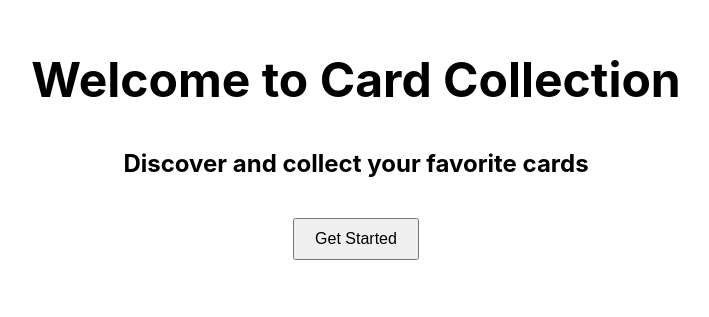
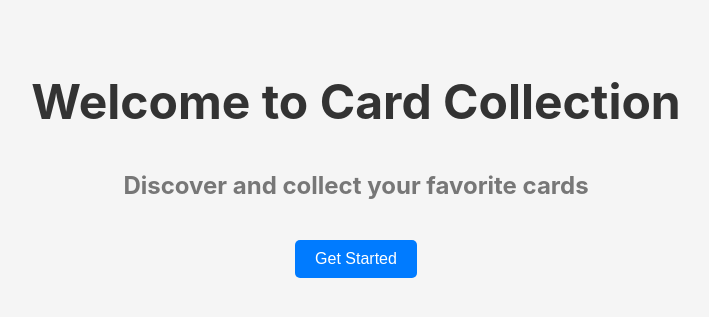
Before and after one commit to AnthonyMillerGit/ccg-collection, a React (Create React App) app in the folder front-end/: page / in a window 1280 px wide. Shown: the part 261-578 px from the top of the page, without its empty margins (284-993 px from the left). Built offline with nearby package versions, Linux system fonts and the light colour scheme.

Commit message:
add init style for landingpage and create searchform skeleton

```diff
--- a/front-end/package.json
+++ b/front-end/package.json
@@ -9,6 +9,7 @@
     "axios": "^1.7.2",
     "react": "^18.3.1",
     "react-dom": "^18.3.1",
+    "react-router-dom": "^6.23.1",
     "react-scripts": "^5.0.1",
     "styled-components": "^6.1.11",
     "web-vitals": "^2.1.4"
--- a/front-end/src/App.js
+++ b/front-end/src/App.js
@@ -2,18 +2,16 @@
 import React, { useEffect, useState } from 'react';
 import './App.css';
 import Card from './components/Card';
-import LandingPage from './components/LandingPage';
-import { fetchCards } from './api';
+import SearchForm from './components/SearchForm';
+import { fetchCards, searchCards } from './api';
 import GlobalStyle from './styles/globalStyles';
 
 function App() {
   const [cards, setCards] = useState([]);
   const [page, setPage] = useState(1);
   const [pageSize] = useState(20);
-  const [showLanding, setShowLanding] = useState(true);
 
   useEffect(() => {
-    if (!showLanding) {
     const getCards = async () => {
       try {
         const data = await fetchCards(page, pageSize);
@@ -24,31 +22,32 @@ function App() {
     };
 
     getCards();
-    }
-  }, [page, pageSize, showLanding]);
+  }, [page, pageSize]);
 
   const handleNextPage = () => {
-    setPage(prevPage => prevPage + 1);
+    setPage((prevPage) => prevPage + 1);
   };
 
   const handlePreviousPage = () => {
-    setPage(prevPage => (prevPage > 1 ? prevPage - 1 : 1));
+    setPage((prevPage) => (prevPage > 1 ? prevPage - 1 : 1));
   };
 
-  const handleStart = () => {
-    setShowLanding(false);
+  const handleSearch = async (query) => {
+    try {
+      const data = await searchCards(query);
+      setCards(data);
+    } catch (error) {
+      console.error("Error searching cards:", error);
+    }
   };
 
   return (
     <div className="App">
       <GlobalStyle />
-      {showLanding ? (
-        <LandingPage onStart={handleStart} />
-      ) : (
-        <>
       <h1>Card Collection</h1>
+      <SearchForm onSearch={handleSearch} />
       <div>
-            {cards.map(card => (
+        {cards.map((card) => (
           <Card key={card.id} name={card.name} imageUrl={card.imageUrl} text={card.text} />
         ))}
       </div>
@@ -56,12 +55,8 @@ function App() {
         <button onClick={handlePreviousPage} disabled={page === 1}>
           Previous
         </button>
-            <button onClick={handleNextPage}>
-              Next
-            </button>
+        <button onClick={handleNextPage}>Next</button>
       </div>
-        </>
-      )}
     </div>
   );
 }
--- a/front-end/src/components/LandingPage.js
+++ b/front-end/src/components/LandingPage.js
@@ -1,5 +1,6 @@
 // src/components/LandingPage.js
 import React from 'react';
+import { useNavigate } from 'react-router-dom';
 import styled from 'styled-components';
 
 const LandingContainer = styled.div`
@@ -9,30 +10,47 @@ const LandingContainer = styled.div`
   justify-content: center;
   height: 100vh;
   text-align: center;
+  background-color: #f5f5f5;
+  padding: 20px;
 `;
 
 const Title = styled.h1`
   font-size: 3em;
   margin-bottom: 20px;
+  color: #333;
 `;
 
 const Subtitle = styled.h2`
   font-size: 1.5em;
   margin-bottom: 40px;
+  color: #777;
 `;
 
 const Button = styled.button`
   padding: 10px 20px;
   font-size: 1em;
   cursor: pointer;
+  background-color: #007bff;
+  color: white;
+  border: none;
+  border-radius: 5px;
+  &:hover {
+    background-color: #0056b3;
+  }
 `;
 
-const LandingPage = ({ onStart }) => {
+const LandingPage = () => {
+  const navigate = useNavigate();
+
+  const handleStart = () => {
+    navigate('/cards');
+  };
+
   return (
     <LandingContainer>
       <Title>Welcome to Card Collection</Title>
       <Subtitle>Discover and collect your favorite cards</Subtitle>
-      <Button onClick={onStart}>Get Started</Button>
+      <Button onClick={handleStart}>Get Started</Button>
     </LandingContainer>
   );
 };
--- /dev/null
+++ b/front-end/src/components/SearchForm.js
@@ -0,0 +1,54 @@
+// src/components/SearchForm.js
+import React, { useState } from 'react';
+import styled from 'styled-components';
+
+const FormContainer = styled.div`
+  margin-bottom: 20px;
+  text-align: center;
+`;
+
+const Input = styled.input`
+  padding: 10px;
+  font-size: 1em;
+  margin-right: 10px;
+  width: 300px;
+  border: 1px solid #ccc;
+  border-radius: 5px;
+`;
+
+const Button = styled.button`
+  padding: 10px 20px;
+  font-size: 1em;
+  cursor: pointer;
+  background-color: #007bff;
+  color: white;
+  border: none;
+  border-radius: 5px;
+  &:hover {
+    background-color: #0056b3;
+  }
+`;
+
+const SearchForm = ({ onSearch }) => {
+  const [query, setQuery] = useState('');
+
+  const handleInputChange = (e) => {
+    setQuery(e.target.value);
+  };
+
+  const handleSubmit = (e) => {
+    e.preventDefault();
+    onSearch(query);
+  };
+
+  return (
+    <FormContainer>
+      <form onSubmit={handleSubmit}>
+        <Input type="text" value={query} onChange={handleInputChange} placeholder="Search cards..." />
+        <Button type="submit">Search</Button>
+      </form>
+    </FormContainer>
+  );
+};
+
+export default SearchForm;
--- a/front-end/src/index.js
+++ b/front-end/src/index.js
@@ -2,11 +2,11 @@
 import React from 'react';
 import ReactDOM from 'react-dom';
 import './index.css';
-import App from './App';
+import RoutesComponent from './routes';
 
 ReactDOM.render(
   <React.StrictMode>
-    <App />
+    <RoutesComponent />
   </React.StrictMode>,
   document.getElementById('root')
 );
--- /dev/null
+++ b/front-end/src/routes.js
@@ -0,0 +1,16 @@
+// src/routes.js
+import React from 'react';
+import { BrowserRouter as Router, Route, Routes } from 'react-router-dom';
+import App from './App';
+import LandingPage from './components/LandingPage';
+
+const RoutesComponent = () => (
+  <Router>
+    <Routes>
+      <Route path="/" element={<LandingPage />} />
+      <Route path="/cards" element={<App />} />
+    </Routes>
+  </Router>
+);
+
+export default RoutesComponent;
```
Also changed, not shown: 1 other file (tests, documents, lock files or other folders). Lines whose indentation alone changed are shown as unchanged.
